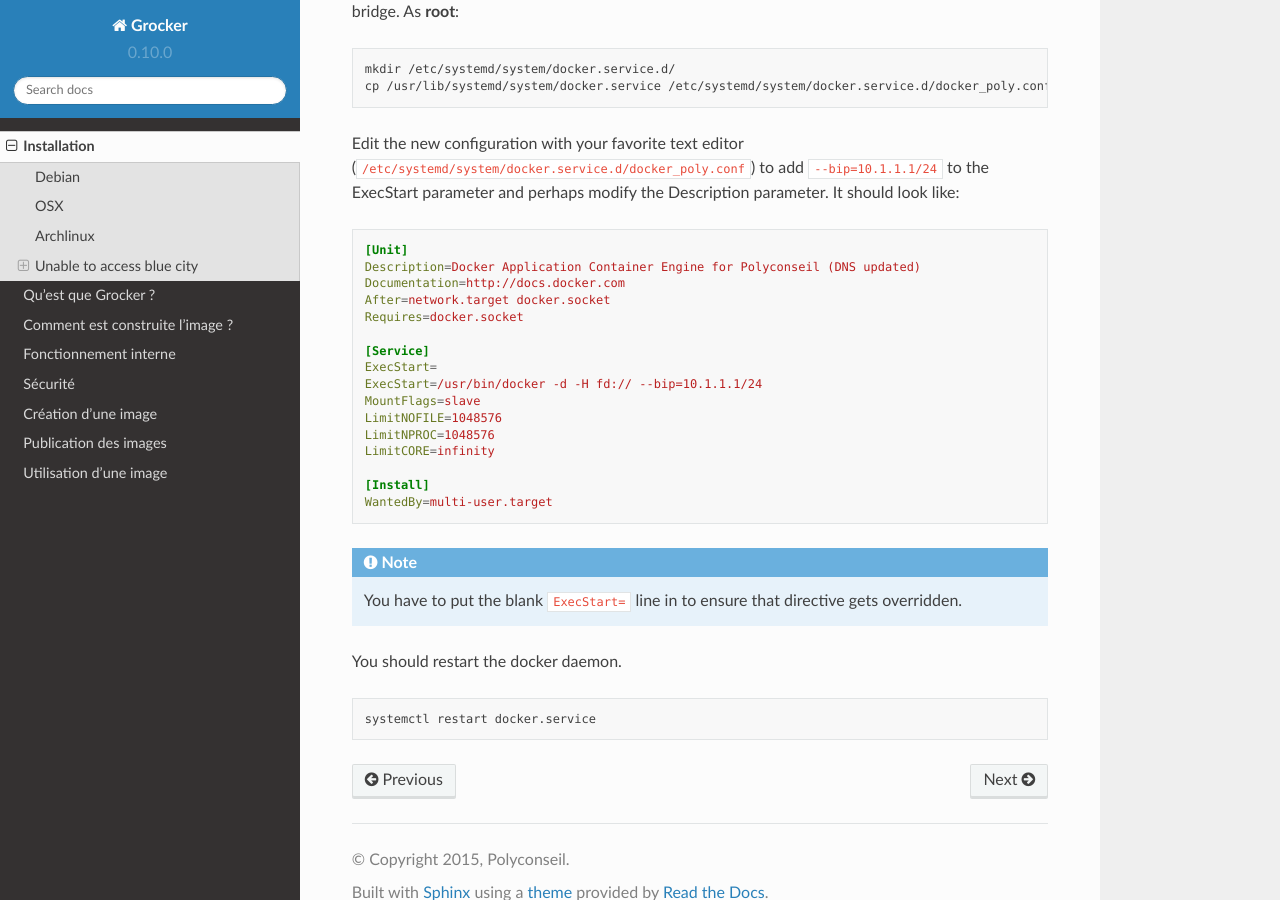
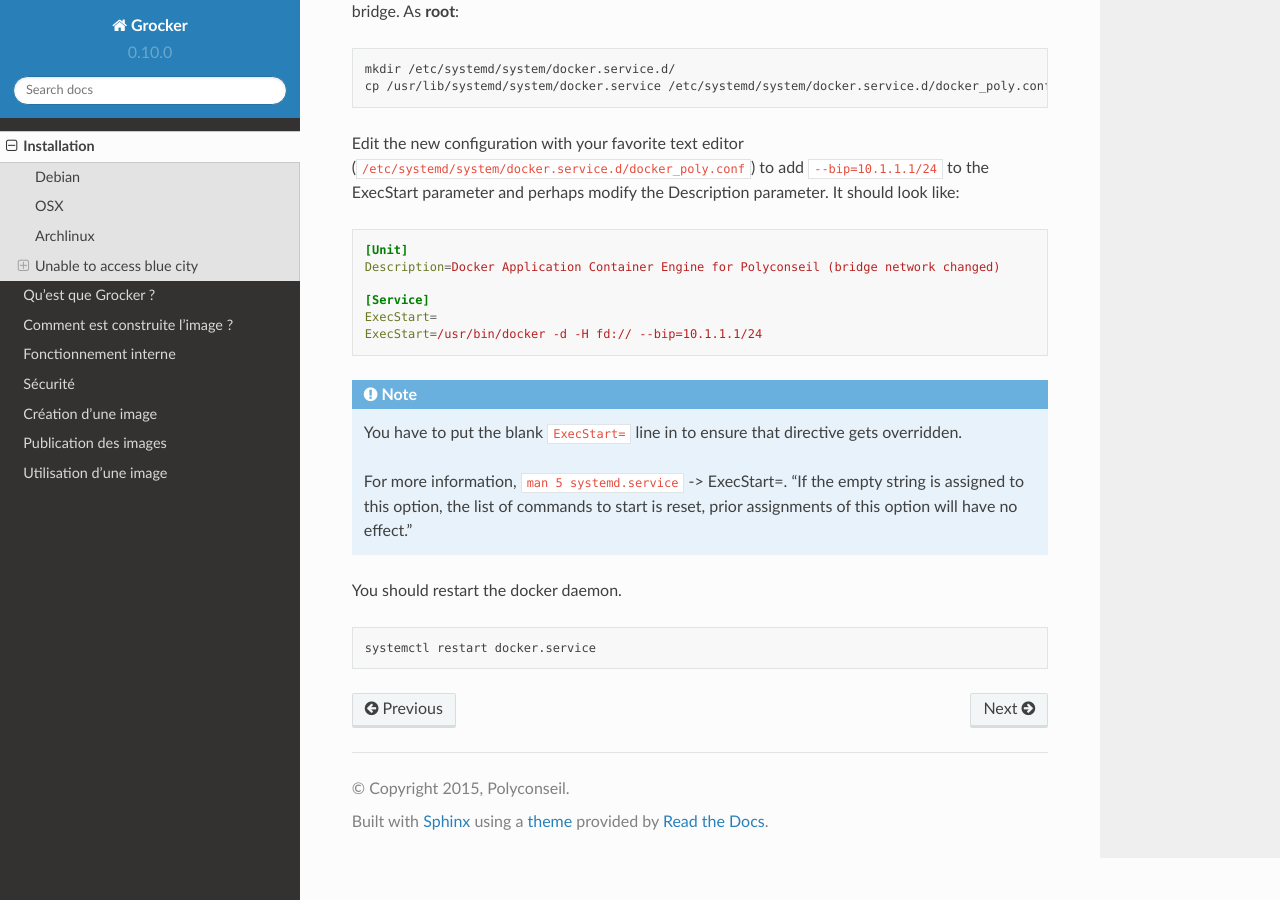
Before and after one commit to Polyconseil/grocker, a Sphinx documentation site: the page built from docs/installation.rst, in a window 1280 px wide and 900 px high, scrolled down 2075 px. Built offline with Sphinx 7.4.7 and the Read the Docs theme 2.0.0, drawn with Linux system fonts in a browser that asks for light colours.

Commit message:
docs: Simplify custom docker service file
We only need to override the --bip option to select another network for
the docker bridge. Not mentioning other parameters will take the
defaults from the service file shipped with docker. (located under
/lib/systemd/system/docker.service)

Also detail why the empty ``ExecStart=`` line is required.

```diff
--- a/docs/installation.rst
+++ b/docs/installation.rst
@@ -117,25 +117,20 @@ like:
 .. code-block:: ini
 
     [Unit]
-    Description=Docker Application Container Engine for Polyconseil (DNS updated)
-    Documentation=http://docs.docker.com
-    After=network.target docker.socket
-    Requires=docker.socket
+    Description=Docker Application Container Engine for Polyconseil (bridge network changed)
 
     [Service]
     ExecStart=
     ExecStart=/usr/bin/docker -d -H fd:// --bip=10.1.1.1/24
-    MountFlags=slave
-    LimitNOFILE=1048576
-    LimitNPROC=1048576
-    LimitCORE=infinity
-
-    [Install]
-    WantedBy=multi-user.target
 
 .. note::
 
-    You have to put the blank ``ExecStart=`` line in to ensure that directive gets overridden.
+    You have to put the blank ``ExecStart=`` line in to ensure that directive
+    gets overridden.
+
+    For more information, ``man 5 systemd.service`` -> ExecStart=. "If the
+    empty string is assigned to this option, the list of commands to start is
+    reset, prior assignments of this option will have no effect."
 
 You should restart the docker daemon.
 
```
